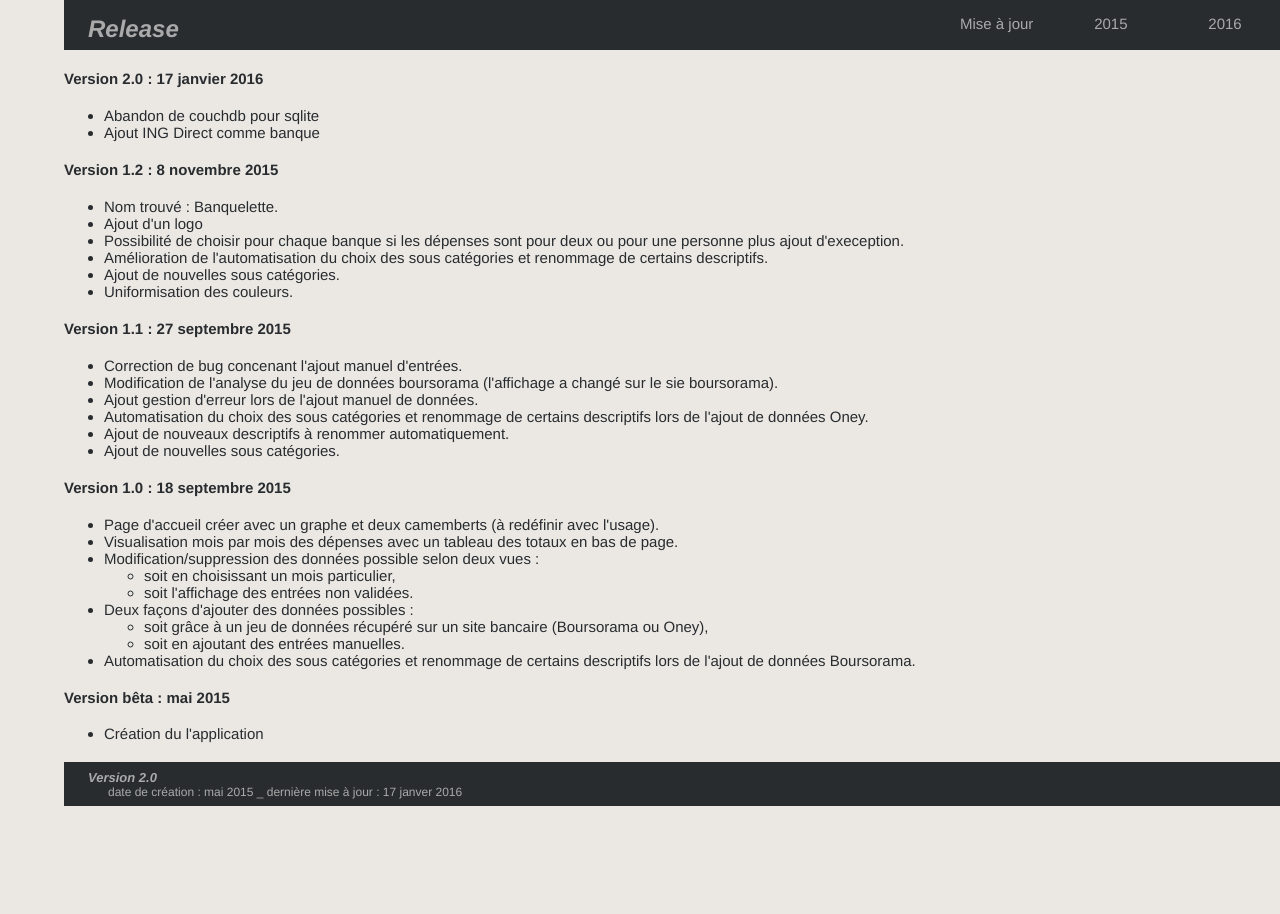
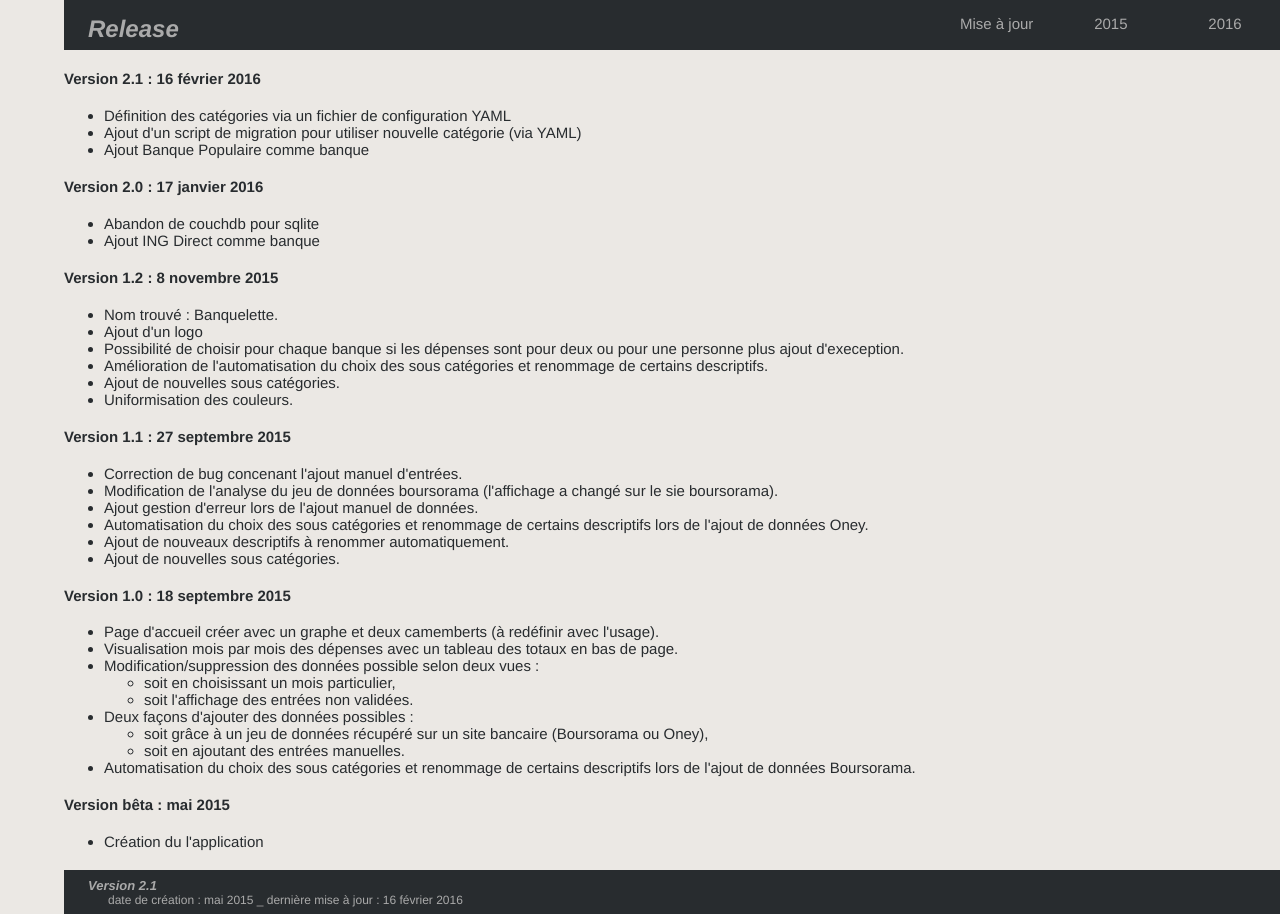
Before and after one commit to mellecrepe/banquelette, a Django app: template account/templates/account/release.html in a window 1280 px wide. Shown: the part 106-1020 px from the top of the page. Before the commit the page ends 912 px from the top, so only its background shows below. Run offline with Django 3.2, Linux system fonts and the light colour scheme; the template is opened without the code that fills it, so the values that code supplies are empty.

Commit message:
Version 2.1

```diff
--- a/account/templates/account/release.html
+++ b/account/templates/account/release.html
@@ -6,6 +6,13 @@
 
 {% block title_h1 %} Release {% endblock %}
 {% block principal_section %}
+<h4>Version 2.1 : 16 février 2016</h4>
+<ul>
+	<li>Définition des catégories via un fichier de configuration YAML</li>
+	<li>Ajout d'un script de migration pour utiliser nouvelle catégorie (via YAML)</li>
+	<li>Ajout Banque Populaire comme banque</li>
+</ul>
+
 <article>
 <h4>Version 2.0 : 17 janvier 2016</h4>
 <ul>
--- a/templates/base.html
+++ b/templates/base.html
@@ -83,8 +83,8 @@
 <footer>
 <div id="div_footer">
 	<div id="version">
-		<h1><a href="/release">Version 2.0</a></h1>
-		<p> date de création : mai 2015 _ dernière mise à jour : 17 janver 2016 </p>
+		<h1><a href="/release">Version 2.1</a></h1>
+		<p> date de création : mai 2015 _ dernière mise à jour : 16 février 2016 </p>
 	</div>
 </div>
 </footer>
```
